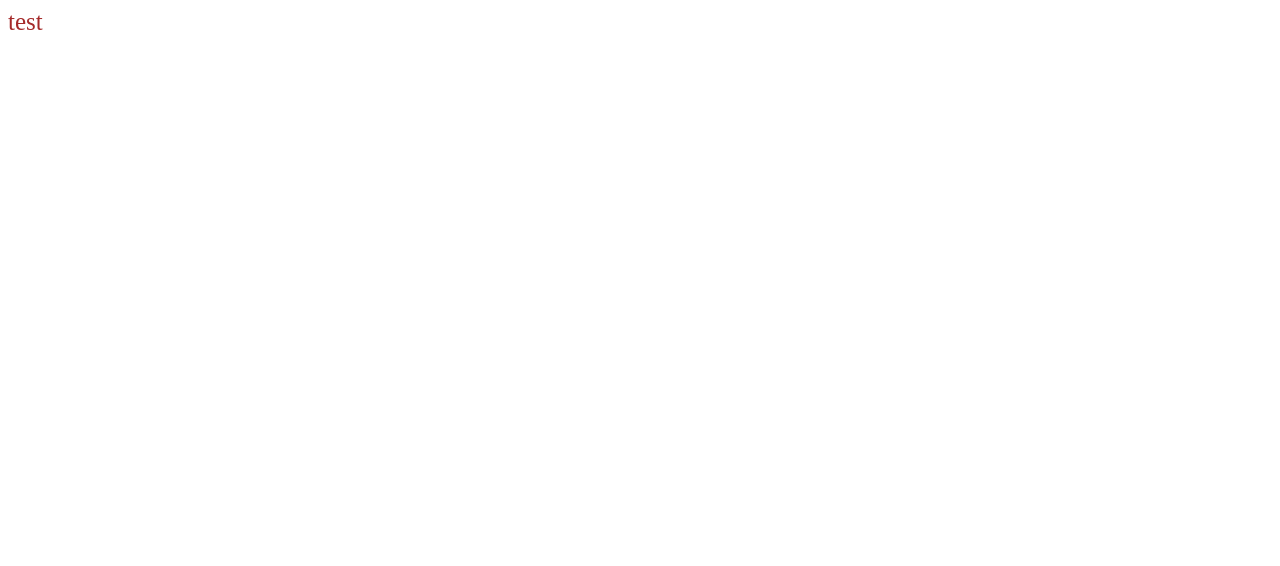
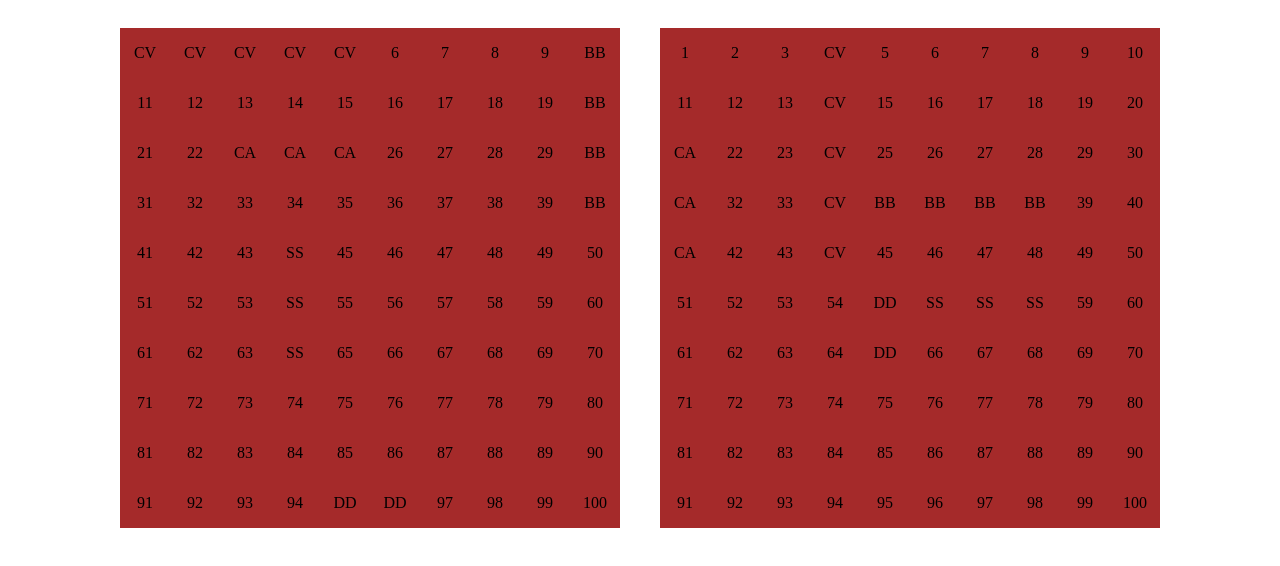
Before and after one commit to beelz0103/battleship-top, a website built with webpack: page src/index.html in a window 1280 px wide. Built offline with nearby package versions, Linux system fonts and the light colour scheme.

Commit message:
Add Game factory, create basic board DOM render

```diff
--- /dev/null
+++ b/src/game.js
@@ -0,0 +1,37 @@
+import Player from "./player";
+import GameBoard from "./gameboard";
+import Ship from "./ship";
+
+const Game = () => {
+  const setUpGame = () => {
+    const player = Player("player");
+    const computer = Player("computer");
+    GameDom().renderBoard(player);
+    GameDom().renderBoard(computer);
+  };
+
+  return { setUpGame };
+};
+
+const GameDom = () => {
+  const renderBoard = (PlayerObject) => {
+    const board = document.createElement("div");
+    board.id = PlayerObject.player;
+    board.classList.add("board");
+
+    for (let i = 0; i < 100; i += 1) {
+      const squareDiv = document.createElement("div");
+      squareDiv.id = i + 1;
+      squareDiv.classList.add("squareDiv");
+
+      squareDiv.textContent = PlayerObject.board.gameBoard[i];
+      board.appendChild(squareDiv);
+    }
+    const body = document.querySelector("body");
+    body.appendChild(board);
+  };
+
+  return { renderBoard };
+};
+
+export default Game;
--- a/src/index.html
+++ b/src/index.html
@@ -4,7 +4,5 @@
     <meta charset="UTF-8" />
     <title>TOP Battleship</title>
   </head>
-  <body>
-    <div class="test">test</div>
-  </body>
+  <body></body>
 </html>
--- a/src/index.js
+++ b/src/index.js
@@ -1,8 +1,9 @@
 import "./style.css";
+
+import Player from "./player";
+import GameBoard from "./gameboard";
 import Ship from "./ship";
+import Game from "./game";
 
-const newShip = Ship();
-
-console.log(newShip);
-
-export default newShip;
+const game = Game();
+game.setUpGame();
--- a/src/player.js
+++ b/src/player.js
@@ -4,7 +4,7 @@ import Ship from "./ship";
 const Player = (player) => {
   let turn;
   const hitCords = [];
-  const board = new GameBoard();
+  const board = GameBoard();
   const carrier = Ship("CV");
   const battleShip = Ship("BB");
   const cruiser = Ship("CA");
@@ -55,7 +55,7 @@ const Player = (player) => {
     }
   };
 
-  return { getTurn, changeTurn, attack, allShips, board };
+  return { getTurn, changeTurn, attack, allShips, board, player };
 };
 
 export default Player;
--- a/src/style.css
+++ b/src/style.css
@@ -1,4 +1,22 @@
-.test {
-  color: brown;
-  font-size: 25px;
+body {
+  display: flex;
+  justify-content: center;
 }
+
+.board {
+  margin: 20px;
+  height: 500px;
+  width: 500px;
+  display: flex;
+  flex-wrap: wrap;
+}
+
+.squareDiv {
+  box-sizing: border-box;
+  height: 50px;
+  width: 50px;
+  background-color: brown;
+  display: flex;
+  align-items: center;
+  justify-content: center;
+}
```
Also changed, not shown: dist/index.html, dist/main.js.
